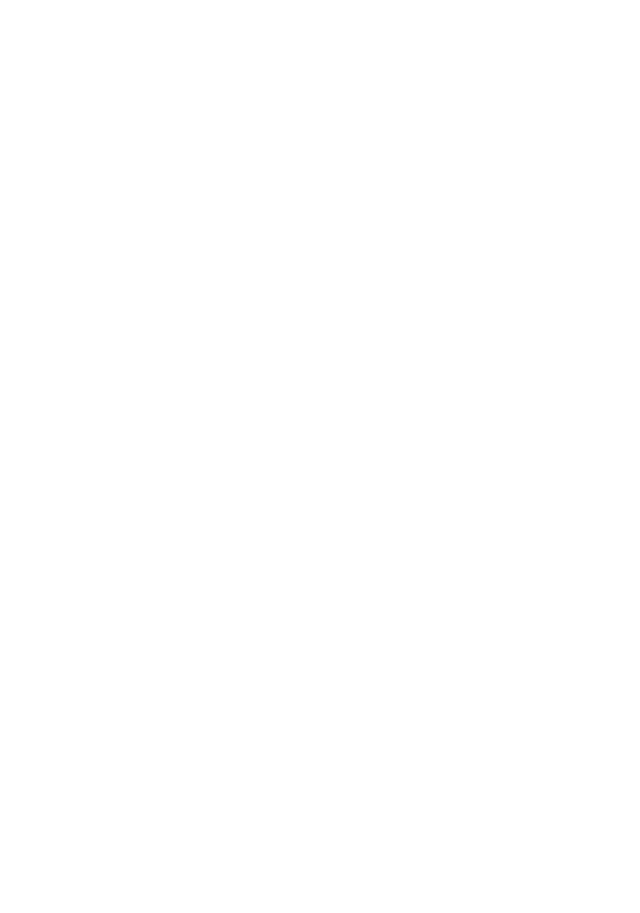
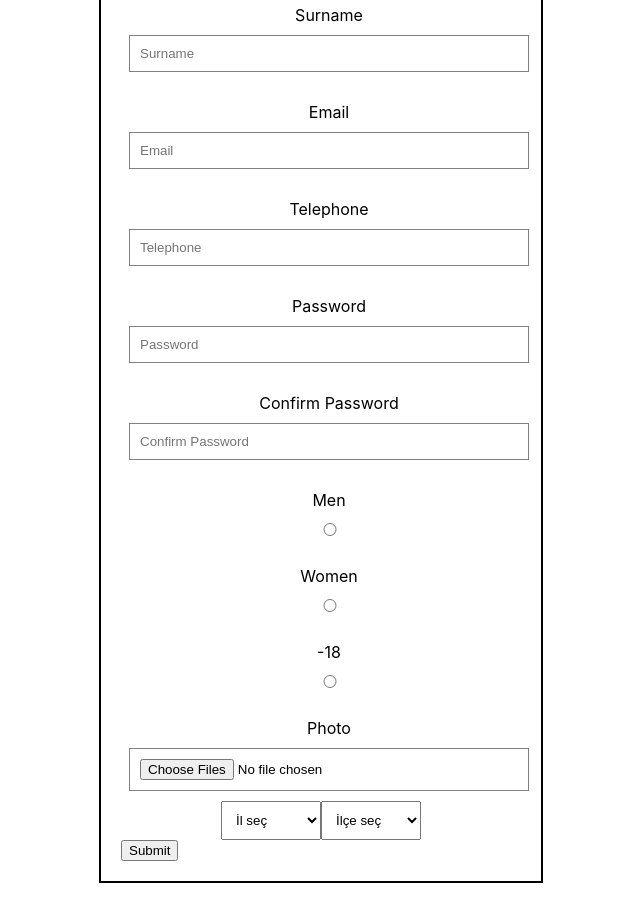
Before and after one commit to sametkzdl/reactProjects, a React (Create React App) app: page /ReactHookForm in a window 1280 px wide. Shown: the part 240-1153 px from the top of the page, without its empty margins (319-959 px from the left). Before the commit the page ends 800 px from the top, so only its background shows below. Built offline with nearby package versions, Linux system fonts and the light colour scheme.

Commit message:
pure html form ve react html formları bitti random carda geçildi

```diff
--- a/src/pages/forms/purehtmlform.js
+++ b/src/pages/forms/purehtmlform.js
@@ -5,19 +5,21 @@
   label,
   name,
   type,
-  setValues,
   placeholder,
   requiredText,
   required,
   pattern,
+  onChange,
   inputRef,
 }) => {
+  const [focused, setFocused] = useState(false);
   return (
     <div className="wrapInput">
       <label htmlFor={name} style={{ paddingBlock: "10px" }}>
         {label}
       </label>
       <input
+      className="custominput"
         name={name}
         id={name}
         type={type}
@@ -25,15 +27,24 @@
         required={required}
         pattern={pattern}
         // ref={inputRef}
-        onChange={(e) => setValues(e.target.value)}
+        focused={focused.toString()}
+        onBlur={() => setFocused(true)}
+        onChange={onChange}
+        onFocus={() => name === "confirmpassword" && setFocused(true)}
       />
-      <span style={{ paddingBlock: "10px", color: "red" }}>{requiredText}</span>
+      <span
+        className="customspan"
+        focused={focused.toString()}
+        style={{ paddingBlock: "10px", color: "red" }}
+      >
+        {requiredText}
+      </span>
     </div>
   );
 };
 
 const PureHtmlForm = () => {
-  // name propu sunucuya gönderilen propun ismini karşılar
+  // name attribute u sunucuya gönderilen attribute in ismini karşılar
   // burada state kullanırsak girilen değeri dinamik olarak renderlayacak ama biz bunu engellemek için
   // useRef() ve object oluşturuyoruz ..
   //ama buna büyük projelerde dikkat etmemiz gereklidir ..
@@ -42,6 +53,7 @@
   // console.log(inputRef.current.value);
   // const data = new FormData(e.target);
   // bu üst kısım use ref ve object için render dan kurtulmak için
+  const [loading,setLoading] = useState (false)
   const [values, setValues] = useState({
     name: "",
     surname: "",
@@ -59,7 +71,7 @@
       placeholder: "Name",
       requiredText: "Baş harf büyük , rakam ve boşluk içeremez",
       required: true,
-      pattern:"^[A-Z][a-z]{9,}$",
+      pattern: "^[A-Z][a-z]{9,}$",
     },
     {
       id: 2,
@@ -67,9 +79,9 @@
       name: "surname",
       type: "text",
       placeholder: "Surname",
-      requiredText: "Surname is required element",
+      requiredText: "Baş harf büyük , rakam ve boşluk içeremez",
       required: true,
-      pattern:"^^[A-Z][a-z]{9,}$",
+      pattern: "^[A-Z][a-z]{9,}$",
     },
     {
       id: 3,
@@ -79,7 +91,7 @@
       placeholder: "Email",
       requiredText: "Email is required element",
       required: true,
-      pattern:"/^[a-z ,.'-]+$/i",
+      pattern: null,
     },
     {
       id: 4,
@@ -89,7 +101,7 @@
       placeholder: "Telephone",
       requiredText: "Telephone is required element",
       required: true,
-      pattern:"/^[a-z ,.'-]+$/i",
+      pattern: "",
     },
     {
       id: 5,
@@ -97,24 +109,28 @@
       name: "password",
       type: "password",
       placeholder: "Password",
-      requiredText: "Password is required element",
+      requiredText: "Baş harf büyük , rakam ve boşluk içeremez",
       required: true,
-      pattern:"/^[a-z ,.'-]+$/i",
+      pattern: "^[A-Z][a-z]{9,}$",
     },
     {
       id: 6,
       label: "Confirm Password",
-      name: "confirmPassword",
+      name: "confirmpassword",
       type: "password",
       placeholder: "Confirm Password",
-      requiredText: "Confirm Password is required element",
+      requiredText: "Password u yineleyin",
       required: true,
-      pattern:"/^[a-z ,.'-]+$/i",
+      pattern: values.password,
     },
   ];
   const handleSubmit = (e) => {
     e.preventDefault();
     console.log(values);
+    setLoading(true)
+    setTimeout(()=> {
+        setLoading(false)
+    },1500)
   };
   return (
     <div
@@ -129,7 +145,17 @@
     >
       <h2>Pure Html Form</h2>
       <form onSubmit={handleSubmit}>
-        {Inputs.map(({ name, label, type, placeholder,required, pattern,requiredText, id }) => {
+        {Inputs.map(
+          ({
+            name,
+            label,
+            type,
+            placeholder,
+            required,
+            pattern,
+            requiredText,
+            id,
+          }) => {
             return (
               <Input
                 key={id}
@@ -137,17 +163,22 @@
                 label={label}
                 type={type}
                 placeholder={placeholder}
-              setValues={setValues}
                 requiredText={requiredText}
                 required={required}
                 pattern={pattern}
+                onChange={(e) =>
+                  setValues({ ...values, [e.target.name]: e.target.value })
+                }
               />
             );
-        })}
+          }
+        )}
 
-        <button type="submit">Submit</button>
+        <button type="submit"   >{loading ? "sending" : "submit" }</button>
         <button type="reset">Reset</button>
       </form>
+      <h4 style={{fontSize:"40px"}}>Pure React Form Tamamlandı </h4>
+      <h5>Tarih 23 / 07 2024</h5>
     </div>
   );
 };
--- a/src/pages/forms/reactHookForm.js
+++ b/src/pages/forms/reactHookForm.js
@@ -1,7 +1,330 @@
-import { useParams } from "react-router-dom";
+import { useEffect, useState } from "react";
+import "./forms.css";
+import { useForm } from "react-hook-form";
+
+const Input = ({
+  label,
+  name,
+  type,
+  placeholder,
+  requiredText,
+  register,
+  errors,
+  pattern,
+  validate,
+  value,
+  id,
+  onChange,
+  photos,
+  accept,
+  setPhotos,
+}) => {
+  return (
+    <div className="wrapInput">
+      <label htmlFor={id} style={{ paddingBlock: "10px" }}>
+        {label}
+      </label>
+      <input
+        value={value}
+        name={name}
+        id={id}
+        type={type}
+        placeholder={placeholder}
+        multiple
+        accept={accept}
+        autoComplete="given-name"
+        {...register(name, {
+          required: true,
+          pattern: pattern ? new RegExp(pattern, "i") : undefined,
+          validate: validate,
+          onChange: onChange,
+        })}
+        style={{ padding: "10px", border: "0.5px solid gray" }}
+      />
+      {errors[name] && <span>{requiredText}</span>}
+      {name === "photo" &&
+        photos.map((el, index) => {
+          const deletPhoto = (lastModified) => {
+            const fileInput = document.getElementById(id);
+            const uptadetedPhotos = photos.filter(
+              (photo) => photo.lastModified !== lastModified
+            );
+            setPhotos(uptadetedPhotos);
+            if (uptadetedPhotos.length === 0) {
+              fileInput.value = "";
+            } else {
+              // Create a new DataTransfer to hold the remaining files
+              const dataTransfer = new DataTransfer();
+              uptadetedPhotos.forEach((photo) => dataTransfer.items.add(photo));
+              fileInput.files = dataTransfer.files;
+            }
+          };
+
+          return (
+            <div key={index} style={{ padding: "10px", display: "flex" }}>
+              <img
+                width={80}
+                height={80}
+                src={URL.createObjectURL(el)}
+                alt={`preview-${index}`}
+              />
+              <span
+                onClick={() => {
+                  deletPhoto(el.lastModified);
+                }}
+                style={{
+                  fontSize: "30px",
+                  fontWeight: "600",
+                  cursor: "pointer",
+                }}
+              >
+                -
+              </span>
+            </div>
+          );
+        })}
+    </div>
+  );
+};
 
 const ReactHookForm = () => {
-  return <div>ReactHookForm sayfası</div>;
+  const {
+    register,
+    handleSubmit,
+    formState: { errors },
+    reset,
+    control,
+    watch,
+  } = useForm();
+
+  const passwordValue = watch("password");
+  const cityValue = watch("city");
+  const [photos, setPhotos] = useState([]);
+
+  const HandlePhoto = (e) => {
+    const files = Array.from(e.target.files);
+    setPhotos((prevstate) => [...prevstate, ...files]);
+  };
+
+  const Inputs = [
+    {
+      id: 1,
+      label: "Name",
+      name: "name",
+      type: "text",
+      placeholder: "Name",
+      requiredText: "Baş harf büyük , rakam ve boşluk içeremez",
+      required: true,
+      pattern: "^[A-Z][a-z]{9,}$",
+    },
+    {
+      id: 2,
+      label: "Surname",
+      name: "surname",
+      type: "text",
+      placeholder: "Surname",
+      requiredText: "Baş harf büyük , rakam ve boşluk içeremez",
+      required: true,
+      pattern: "^[A-Z][a-z]{9,}$",
+    },
+    {
+      id: 3,
+      label: "Email",
+      name: "email",
+      type: "email",
+      placeholder: "Email",
+      requiredText: "Email is required element",
+      required: true,
+      pattern: "",
+    },
+    {
+      id: 4,
+      label: "Telephone",
+      name: "telephone",
+      type: "number",
+      placeholder: "Telephone",
+      requiredText: "Telephone is required element",
+      required: true,
+      pattern: "",
+    },
+    {
+      id: 5,
+      label: "Password",
+      name: "password",
+      type: "password",
+      placeholder: "Password",
+      requiredText: "Baş harf büyük , rakam ve boşluk içeremez",
+      required: true,
+      pattern: "^[A-Z][a-z]{9,}$",
+    },
+    {
+      id: 6,
+      label: "Confirm Password",
+      name: "confirmpassword",
+      type: "password",
+      placeholder: "Confirm Password",
+      requiredText: "Password u yineleyin",
+      required: true,
+      validate: (value) => value === passwordValue || "Passwords do not match",
+    },
+    {
+      id: 7,
+      label: "Men",
+      name: "gender",
+      type: "radio",
+      requiredText: "Mandatory field",
+      required: true,
+      value: "Men",
+    },
+    {
+      id: 8,
+      label: "Women",
+      name: "gender",
+      type: "radio",
+      requiredText: "Mandatory field",
+      required: true,
+      value: "Women",
+    },
+    {
+      id: 9,
+      label: "-18",
+      name: "gender",
+      type: "radio",
+      requiredText: "Mandatory field",
+      required: true,
+      value: "Child",
+    },
+    {
+      id: 10,
+      label: "Photo",
+      name: "photo",
+      type: "file",
+      placeholder: "Selecet photo",
+      requiredText: "Mandatory field",
+      required: true,
+      onChange: HandlePhoto,
+      accept: "image/png, image/jpeg",
+    },
+  ];
+  const Cities = [
+    { value: "Rize", id: 40 },
+    { value: "Trabzon", id: 41 },
+    { value: "İstanbul", id: 42 },
+  ];
+  const Towns = {
+    Rize: [
+      { value: "Çayeli", id: 40 },
+      { value: "Pazar", id: 41 },
+      { value: "Salarha", id: 42 },
+    ],
+
+    Trabzon: [
+      { value: "Of", id: 40 },
+      { value: "Arsin", id: 41 },
+      { value: "Araklı", id: 42 },
+    ],
+
+    İstanbul: [
+      { value: "Avcılar", id: 40 },
+      { value: "Sarıyer", id: 41 },
+      { value: "Üsküdar", id: 42 },
+    ],
+  };
+  const onSubmit = (data) => {
+    data.photo = photos;
+    console.log(data);
+    reset();
+    setPhotos([]);
+  };
+
+  return (
+    <div
+      style={{
+        textAlign: "center",
+        width: "400px",
+        border: "2px solid black",
+        padding: "20px",
+        marginInline: "auto",
+        marginBlock: "30px",
+      }}
+    >
+      <form onSubmit={handleSubmit(onSubmit)} control={control}>
+        {Inputs.map(
+          ({
+            id,
+            name,
+            label,
+            type,
+            placeholder,
+            requiredText,
+            pattern,
+            validate,
+            value,
+            onChange,
+            accept,
+          }) => (
+            <Input
+              key={id}
+              errors={errors}
+              register={register}
+              id={id}
+              name={name}
+              label={label}
+              type={type}
+              placeholder={placeholder}
+              requiredText={requiredText}
+              pattern={pattern}
+              validate={validate}
+              value={value}
+              onChange={onChange}
+              photos={photos}
+              accept={accept}
+              setPhotos={setPhotos}
+            />
+          )
+        )}
+
+        <select
+          style={{ width: "100px", padding: "10px" }}
+          id="city"
+          {...register("city", { required: true })}
+        >
+          <option value={""} hidden>
+            İl seç
+          </option>
+          {Cities.map(({ value, id }) => {
+            return (
+              <option value={value} key={id}>
+                {value}
+              </option>
+            );
+          })}
+        </select>
+        {errors.city && <span>Mandatory field</span>}
+
+        <select
+          style={{ width: "100px", padding: "10px" }}
+          id="town"
+          {...register("town", { required: true })}
+        >
+          <option value={""} hidden>
+            İlçe seç
+          </option>
+          {Towns[cityValue]?.map(({ value, id }) => {
+            return (
+              <option value={value} key={id}>
+                {value}
+              </option>
+            );
+          })}
+        </select>
+        {errors.town && <span>Mandatory field</span>}
+        <button style={{ display: "block" }} type="submit">
+          Submit
+        </button>
+      </form>
+    </div>
+  );
 };
 
 export default ReactHookForm;
```
Also changed, not shown: src/App.js (+7 -9 lines), src/pages/forms/forms.css (+25 -1 lines), src/pages/jokesGenerator/jokes.js (+17 -3 lines). Lines whose indentation alone changed are shown as unchanged.
